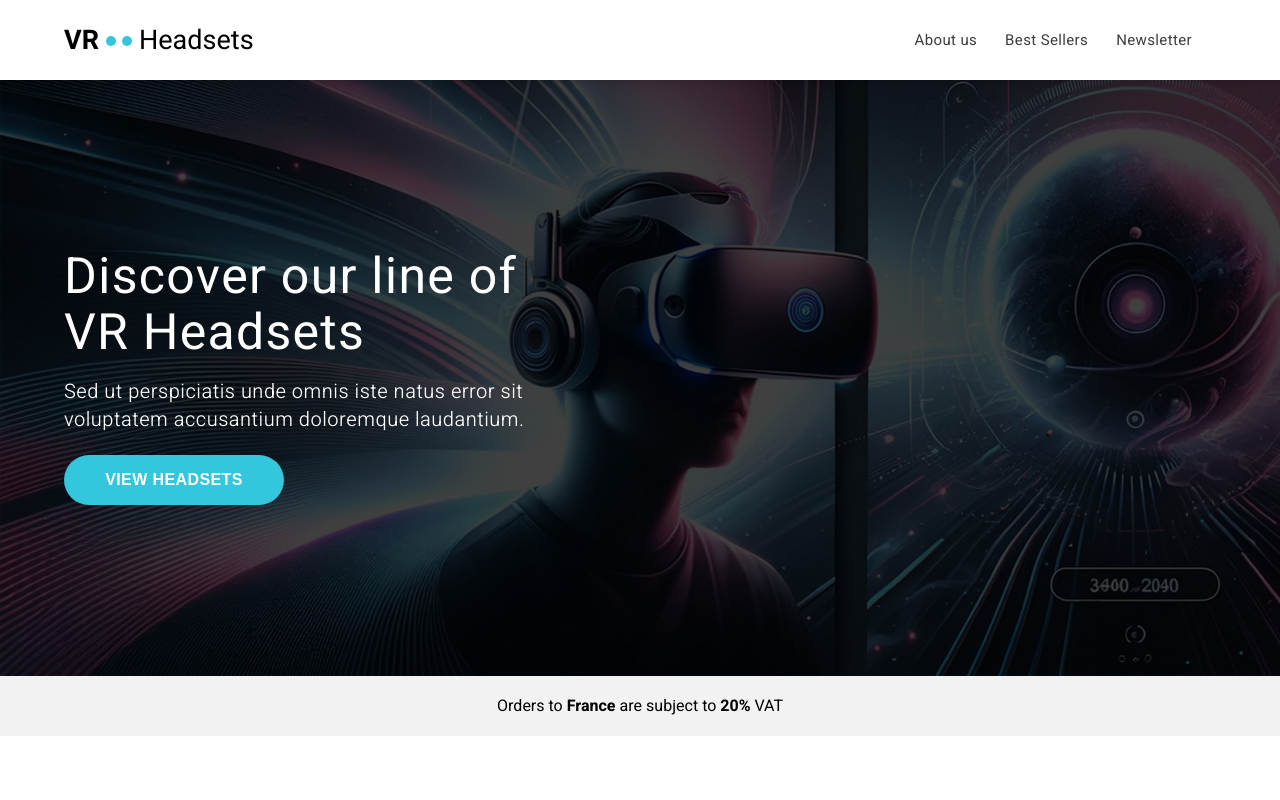
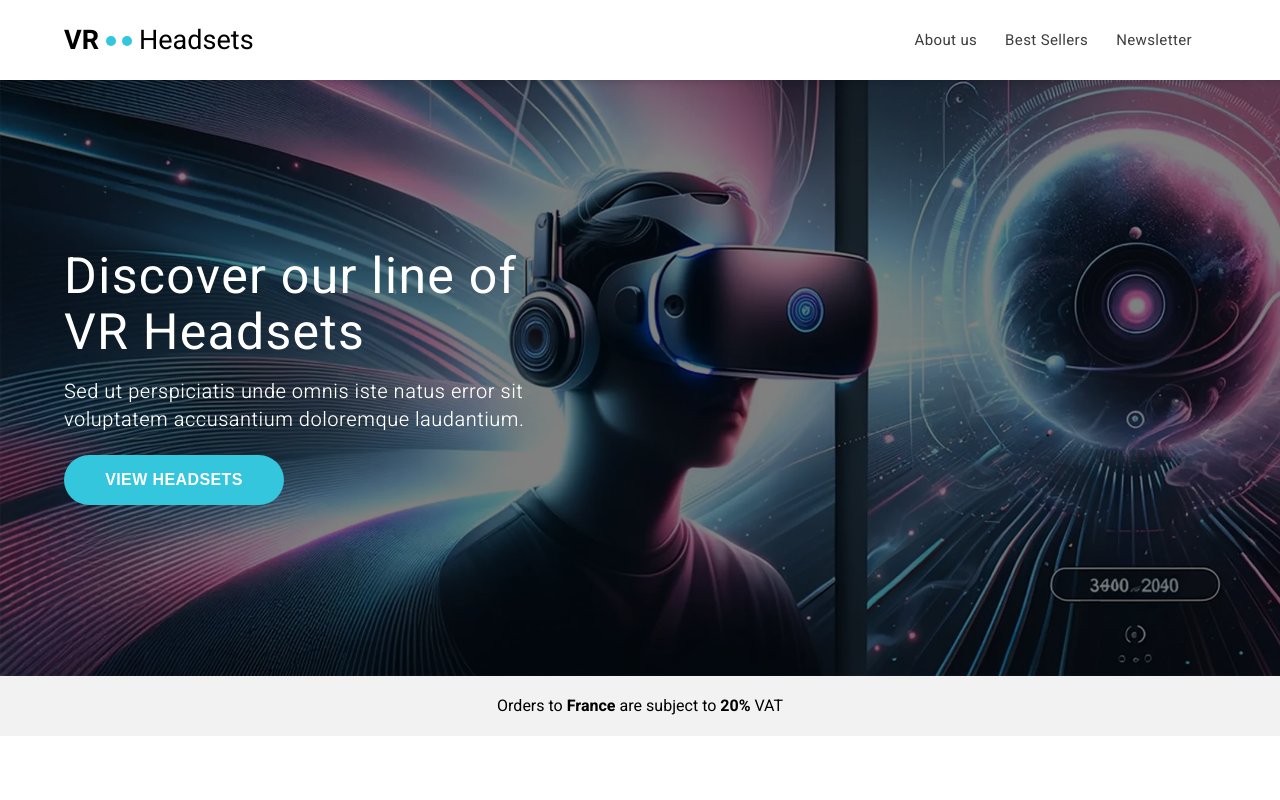
Before and after one commit to yesol123/front_5th_chapter4-2_basic, a plain HTML site: page index.html in a window 1280 px wide. Shown: the top 800 px of the page. Drawn offline with Linux system fonts and the light colour scheme; no server answers; a script that the page names is missing.

Commit message:
css 3차 수정

```diff
--- a/css/styles.css
+++ b/css/styles.css
@@ -1,6 +1,3 @@
-
-
-
 body {
     margin: 0;
     font-family: 'Heebo';
@@ -12,9 +9,7 @@ body {
     max-width: 90%;
     margin: auto;
     padding: 0 16px;
-
 }
-
 
 ul {
     margin: 0;
@@ -97,15 +92,18 @@ section.hero {
     overflow: hidden;
 }
 
-section.hero picture,
-section.hero picture img  {
+section.hero picture {
+    display: block;
     width: 100%;
     height: auto;
     filter: brightness(50%);
+}
+
+section.hero picture img {
+    width: 100%;
+    height: auto;
     display: block;
 }
-
-
 
 .hero-content {
     position: absolute;
@@ -113,8 +111,8 @@ section.hero picture img  {
     left: 0;
     width: 100%;
     height: 100%;
-    z-index: 0;
-     display: flex;
+    z-index: 1;
+    display: flex;
     align-items: center;
 }
 
@@ -146,7 +144,6 @@ section.hero picture img  {
     margin-bottom: 21px;
     margin-top: 0;
 }
-
 
 .hero-content button {
     height: 50px;
--- a/index.html
+++ b/index.html
@@ -48,7 +48,7 @@
                         <li><a href="about.html">About us</a></li>
                         <li><a href="index.html#best-sellers-section">Best Sellers</a></li>
                         <li><a href="index.html#newsletter-section">Newsletter</a></li>
-                        <li class="menu-icon"><img src="images/menu_icon.png" ></li>
+                        <li class="menu-icon"><img src="images/menu_icon.png" alt="Open menu" ></li>
                     </ul>
                 </nav>
             </div>
@@ -67,7 +67,6 @@
                 <!-- fallback image -->
                 <img src="images/Hero_Desktop.webp" alt="Hero Banner" loading="lazy">
             </picture>
-
 
             <div class="hero-content">
                 <div class="container">
@@ -203,7 +202,7 @@
         </footer>
 
 
-         <a href="#" id="open_preferences_center">Update cookies preferences</a>
+        <a href="#" id="open_preferences_center">Update cookies preferences</a>
 
 
         <script type="text/javascript" src="/js/main.js" defer></script>
```
